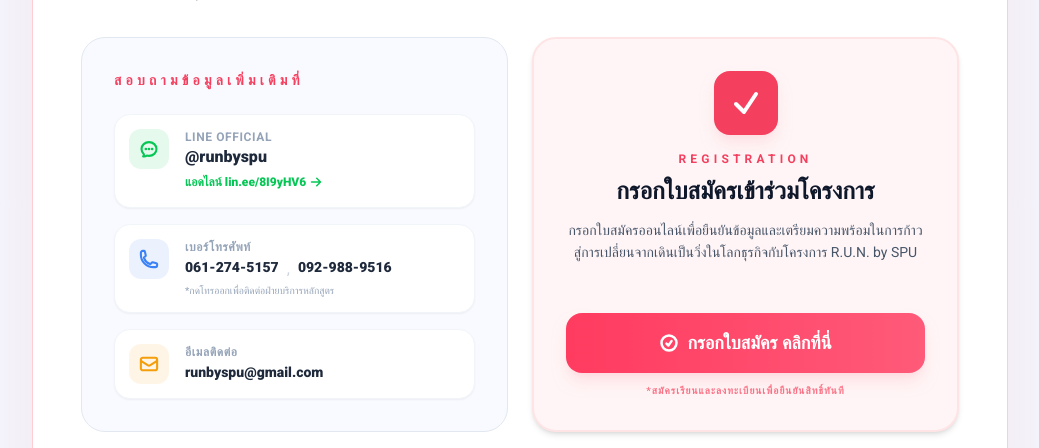
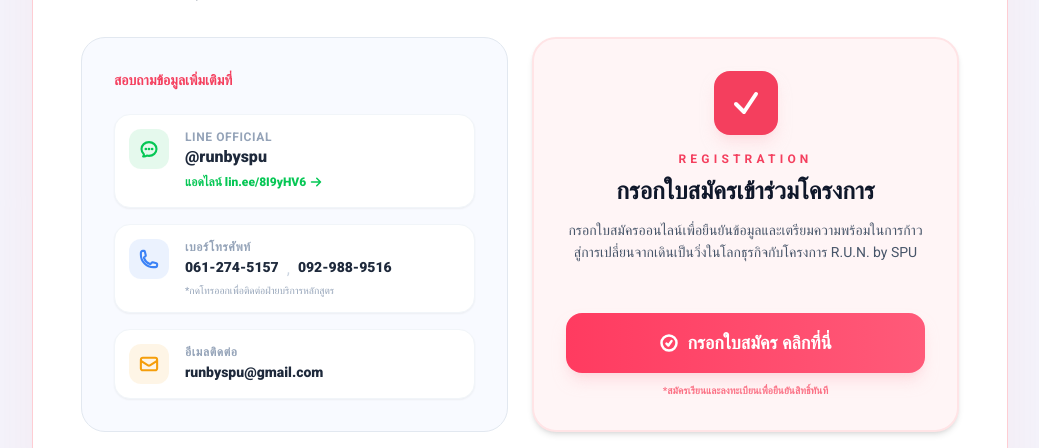
Before and after one commit to poohphurit/RunProject, a React (Vite) app: page / in a window 1280 px wide. Shown: the part 5894-6342 px from the top of the page, without its empty margins (120-1159 px from the left). Built offline with nearby package versions, Linux system fonts and the light colour scheme; the HTML template or start-up script is replaced by a standard one; a web font is replaced by a local one.

Commit message:
style: fix thai text tracking for natural readability

```diff
--- a/src/App.jsx
+++ b/src/App.jsx
@@ -556,7 +556,7 @@ export default function App() {
               {/* Left Column: Contact Channels */}
               <div className="rounded-3xl border border-slate-200 bg-[#f8faff] p-6 sm:p-8 flex flex-col justify-between">
                 <div>
-                  <p className="text-sm font-bold uppercase tracking-[0.3em] text-rose-500 mb-6">สอบถามข้อมูลเพิ่มเติมที่</p>
+                  <p className="text-sm font-black text-rose-500 mb-6 tracking-normal">สอบถามข้อมูลเพิ่มเติมที่</p>
 
                   {/* Line Official */}
                   <div className="flex items-start gap-4 p-3.5 rounded-2xl bg-white border border-slate-100 shadow-sm mb-4">
@@ -638,7 +638,7 @@ export default function App() {
                     </svg>
                     กรอกใบสมัคร คลิกที่นี่
                   </a>
-                  <span className="block text-[10px] text-rose-400 font-bold mt-2.5 uppercase tracking-widest">*สมัครเรียนและลงทะเบียนเพื่อยืนยันสิทธิ์ทันที</span>
+                  <span className="block text-[10px] text-rose-400 font-bold mt-2.5 tracking-normal">*สมัครเรียนและลงทะเบียนเพื่อยืนยันสิทธิ์ทันที</span>
                 </div>
               </div>
             </div>
```
